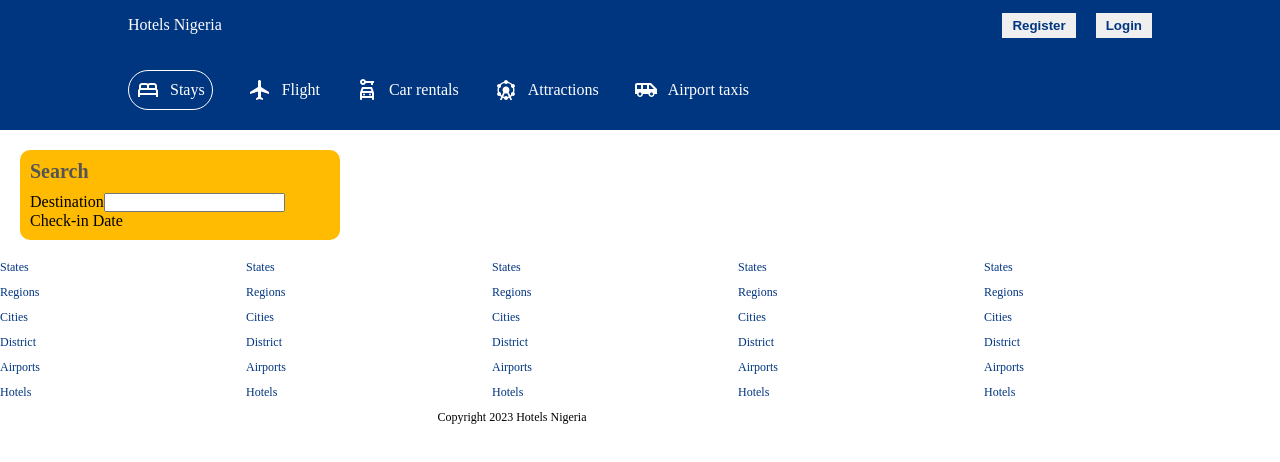
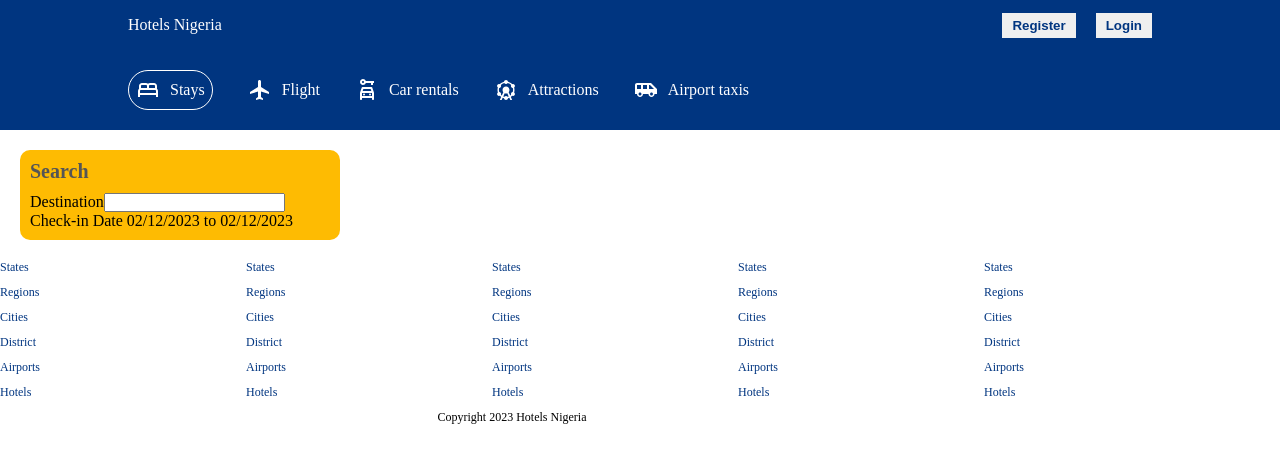
Before and after one commit to nnamanibenjamin/hotelbooking, a React (Create React App) app in the folder client/: page / in a window 1280 px wide. Both pictures are taken after typing "Sample" into the empty fields and a click on the button "SEARCH". Shown: the top 462 px of the page. Built offline with nearby package versions, Linux system fonts and the light colour scheme.

Commit message:
Still on the UI, resolved the date issue

```diff
--- a/client/src/App.js
+++ b/client/src/App.js
@@ -1,7 +1,7 @@
 import {Routes, Route} from 'react-router-dom';
-import Home from './pagees/home/Home'
-import Hotel from './pagees/hotel/Hotel';
-import List from './pagees/list/List';
+import Home from './pages/home/Home'
+import Hotel from './pages/hotel/Hotel';
+import List from './pages/list/List';
 
 const App = () => {
   return (
--- a/client/src/pagees/list/List.js
+++ b/client/src/pages/list/List.js
@@ -5,6 +5,7 @@ import Header from '../../components/header/Header';
 import Footer from '../../components/footer/Footer';
 import { useLocation } from 'react-router-dom';
 import { useState } from 'react';
+import { format } from 'date-fns/esm';
 
 
 
@@ -13,11 +14,11 @@ const List = () => {
 
   const location = useLocation();
 
-  // const [date, setDate] = useState(location.state.date)
-  // const [destination, setDestination] = useState(location.state.destination)
+  const [date, setDate] = useState(location.state.date)
+  const [destination, setDestination] = useState(location.state.destination)
 
-  // const [options, setOptions] = useState(location.state.options)
-
+  const [options, setOptions] = useState(location.state.options)
+  console.log(location)
   return (
     <div>
      <Navbar/>
@@ -33,7 +34,8 @@ const List = () => {
 
           <div className='lsItem'>
             <label>Check-in Date</label>
-              <span>{``}</span>
+              <span> {`${format(date[0].startDate, 'MM/dd/yyyy')} to
+                  ${format(date[0].endDate, 'MM/dd/yyyy')}`}</span>
           </div>
         </div>
         <div className='listResult'></div>
```
Also changed, not shown: client/src/pages/home/Home.js (renamed from client/src/pagees/home/Home.js), client/src/pages/home/home.css (renamed from client/src/pagees/home/home.css), client/src/pages/hotel/Hotel.js (renamed from client/src/pagees/hotel/Hotel.js), client/src/pages/list/list.css (renamed from client/src/pagees/list/list.css).
